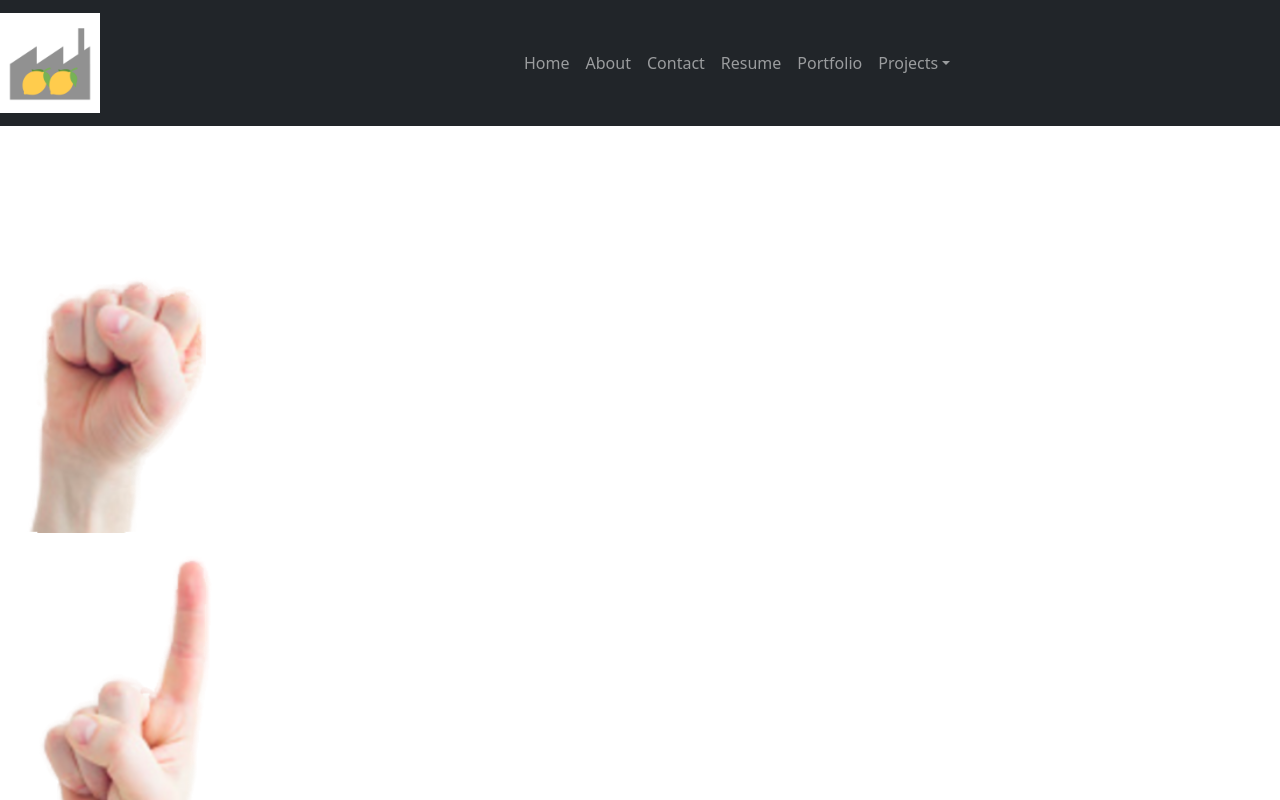
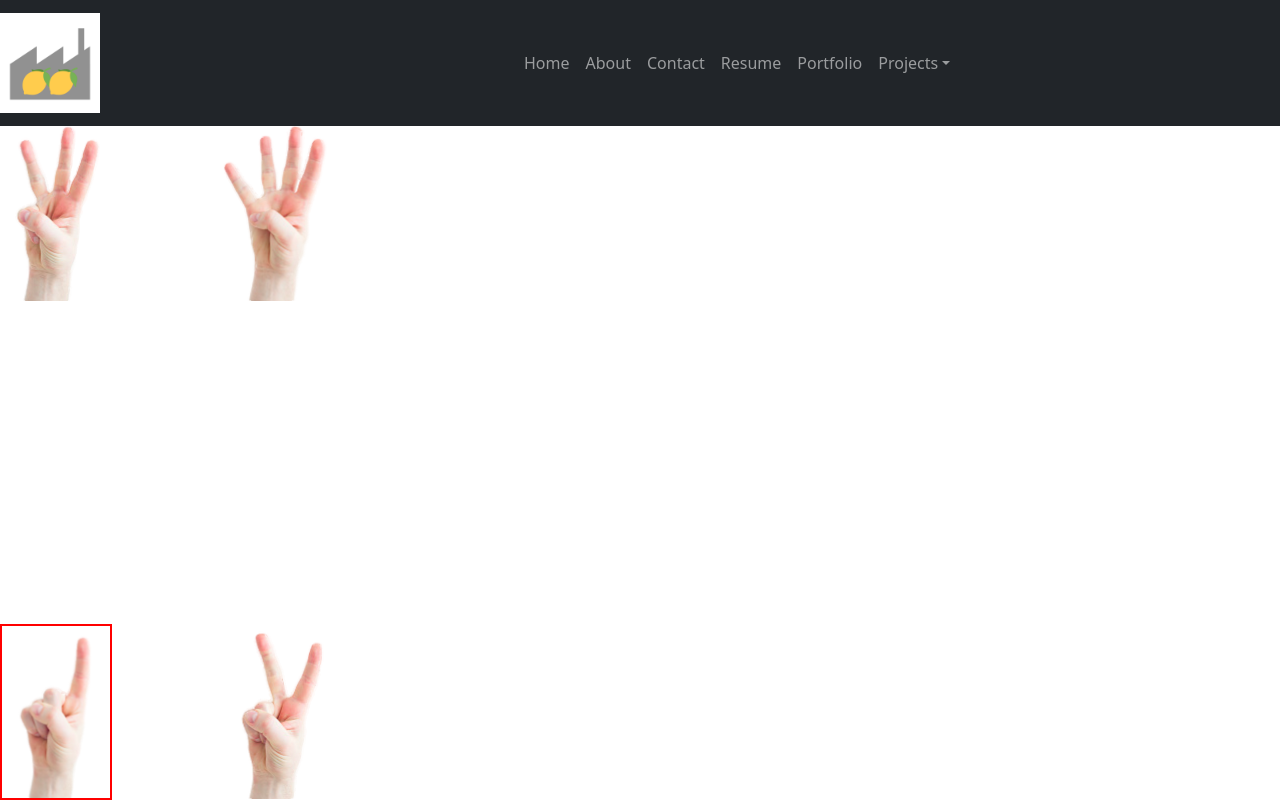
Before and after one commit to rkimpins/lemoncorp, a React (Create React App) app: page /chopsticks in a window 1280 px wide. Shown: the top 800 px of the page. Built offline with nearby package versions, Linux system fonts and the light colour scheme.

Commit message:
Add chopsticks functionality including selecting hands and selection indicator

```diff
--- a/src/components/Contact/Contact.module.css
+++ b/src/components/Contact/Contact.module.css
@@ -2,7 +2,3 @@
 	color: green;
 	align-content: left;
 }
-.Logos img {
-	max-width: 150px;
-	width: 30%;
-}
--- a/src/components/Navigation/NavigationBar.js
+++ b/src/components/Navigation/NavigationBar.js
@@ -22,12 +22,11 @@ const NavigationBar = () => {
             <Navbar.Brand href="/home">
                 <img
                     src={Logo}
-                    width="100%"
-                    height="100%"
+                    width="20%"
                     alt="Logo"
                 />
             </Navbar.Brand>
-            <Navbar.Toggle aria-controls="basic-navbar-nav"/>
+            <Navbar.Toggle aria-controls="basic-navbar-nav" />
             <Navbar.Collapse id="basic-navbar-nav">
                 <Nav className="mr-auto">
                     <Nav.Link href="/">Home</Nav.Link>
--- a/src/components/Projects/Chopsticks/Chopsticks.js
+++ b/src/components/Projects/Chopsticks/Chopsticks.js
@@ -4,19 +4,61 @@ import classes from './Chopsticks.module.css';
 
 class Chopsticks extends Component {
 
+	state = {
+		hands: [
+			[1, 2],
+			[3, 4],
+		],
+		select_hand: [0,0],
+		turn: 1,
+	}
+
+	hand_clicked_handler = (hand_index) => {
+		const hands = this.state.hands;
+		if (this.state.select_hand === null) {
+			window.alert("Please select a hand from player {this.state.turn} first");
+		} else {
+			console.log(hand_index, this.state.select_hand);
+		}
+		this.setState({
+			select_hand: hand_index
+		})
+	}
+
 	render() {
 		return (
 			<div className={classes}>
-				<Hand value={0} orientation={0}/>
-				<Hand value={1} orientation={0}/>
-				<Hand value={2} orientation={0}/>
-				<Hand value={3} orientation={0}/>
-				<Hand value={4} orientation={0}/>
-				<Hand value={5} orientation={0}/>
+				<div className={classes.Player1}>
+					<Hand
+						index={[0,0]}
+						value={this.state.hands[0][0]}
+						selected={this.state.select_hand}
+						onClick={this.hand_clicked_handler}
+					/>
+					<Hand
+						index={[0,1]}
+						value={this.state.hands[0][1]}
+						selected={this.state.select_hand}
+						onClick={this.hand_clicked_handler}
+					/>
+				</div>
+				<div className={classes.Player2}>
+					<Hand
+						index={[1,0]}
+						value={this.state.hands[1][0]}
+						selected={this.state.select_hand}
+						onClick={this.hand_clicked_handler}
+					/>
+					<Hand
+						index={[1,1]}
+						value={this.state.hands[1][1]}
+						selected={this.state.select_hand}
+						onClick={this.hand_clicked_handler}
+					/>
+				</div>
 			</div>
 		)
 	}
-
 
 
 }
--- a/src/components/Projects/Chopsticks/Chopsticks.module.css
+++ b/src/components/Projects/Chopsticks/Chopsticks.module.css
@@ -2,3 +2,15 @@
 	display: flex;
 	flex-basis: row;
 }
+
+.Player1 {
+	display: flex;
+	position: absolute;
+	bottom: 0px;
+}
+
+.Player2 {
+	display: flex;
+	position: relative;
+	top: 0px;
+}
--- a/src/components/Projects/Chopsticks/Hand/Hand.js
+++ b/src/components/Projects/Chopsticks/Hand/Hand.js
@@ -23,9 +23,22 @@ const hand = (props) => {
 	//transform: scaleY(-1)
 	//if (props.orientation === "vertical") {}
 
+	var img_selected;
+	if (props.selected[0] === props.index[0] && props.selected[1] === props.index[1]) {
+		console.log(props.selected);
+		console.log(props.index);
+		img_selected = classes.Selected_Hand;
+	} else {
+		img_selected = ""
+	}
+
     return (
-		<div className={classes}>
-			<img src={hands[props.value]} alt="Hand with {props.value} fingers"/>
+		<div className={classes.Hand}>
+			<img
+				className={img_selected}
+				src={hands[props.value]}
+				onClick={() => props.onClick(props.index)}
+				alt="Hand with {props.value} fingers"/>
 		</div>
     )
 }
--- a/src/components/Projects/Chopsticks/Hand/Hand.module.css
+++ b/src/components/Projects/Chopsticks/Hand/Hand.module.css
@@ -1,4 +1,14 @@
+/* For some reason this needs to stay in to align the logo properly */
 img {
 	width: 20%;
 	display: flex;
 }
+
+.Hand img {
+	width: 50%;
+	display: flex;
+}
+
+.Selected_Hand {
+	border: 2px solid red;
+}
```
